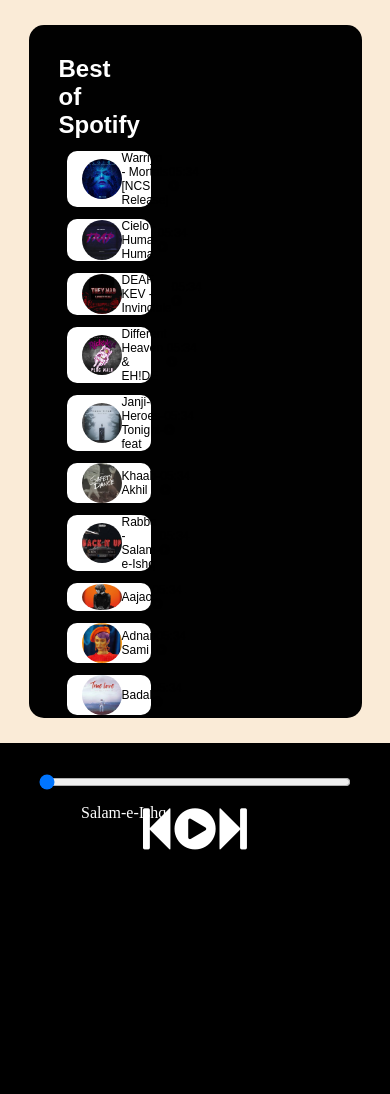
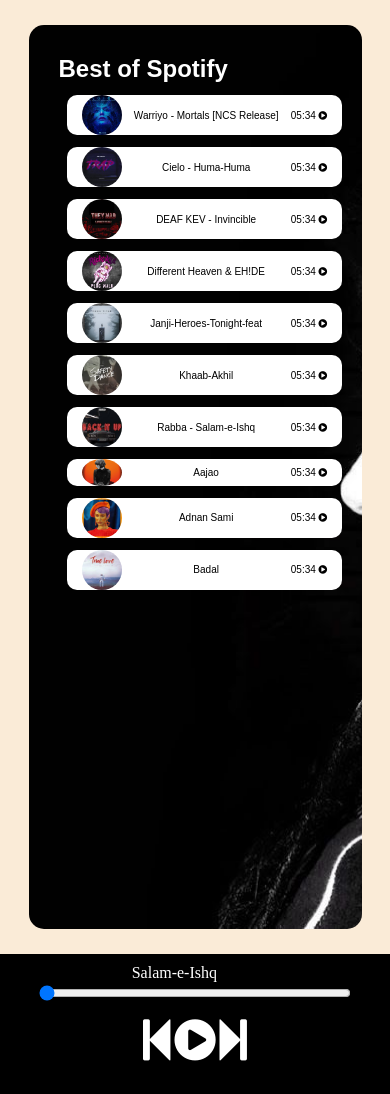
Before and after one commit to asaadjawed/spotify_clone, a PHP site: page / in a window 390 px wide. Shown: the part 65-1159 px from the top of the page. Before the commit the page ends 915 px from the top, so only its background shows below. Run offline with PHP 8.4, Linux system fonts and the light colour scheme.

Commit message:
responsive work

```diff
--- a/style.css
+++ b/style.css
@@ -66,6 +66,7 @@
     padding: 30px;
     background-image: url(./images/bg.jpg);
     background-size: cover;
+    background-position: center;
 }
 .songItem {
     background-color: white;
@@ -98,3 +99,111 @@
 .spotify-info img {
     opacity: 0;
 }
+
+
+
+@media only screen and (min-width: 320px) and (max-width: 529px) {
+    .song-list {
+        width: 90%;
+    }
+    .songItem {
+        font-size: 10px;
+        text-align: center;
+    }
+    .spotify-info {
+        position: absolute;
+        left: 23vw;
+        top: 10px;
+    }
+    .container {
+        height: 100vh;
+    }
+}
+@media only screen and (min-width: 375px) and (max-width: 424px) {
+    .song-list {
+        width: 90%;
+    }
+    .songItem {
+        font-size: 10px;
+        text-align: center;
+    }
+    .spotify-info {
+        position: absolute;
+        left: 23vw;
+        top: 10px;
+    }
+    .container {
+        height: 100vh;
+    }
+}
+@media only screen and (min-width: 425px) and (max-width: 529px) {
+    .song-list {
+        width: 90%;
+    }
+    .songItem {
+        font-size: 10px;
+        text-align: center;
+    }
+    .spotify-info {
+        position: absolute;
+        left: 23vw;
+        top: 10px;
+    }
+    .container {
+        height: 100vh;
+    }
+}
+@media only screen and (min-width: 530px) and (max-width: 767px) {
+    .song-list {
+        width: 90%;
+    }
+    .songItem {
+        font-size: 10px;
+        text-align: center;
+    }
+    .spotify-info {
+        position: absolute;
+        left: 23vw;
+        top: 10px;
+    }
+    .container {
+        height: 100%;
+    }
+}
+@media only screen and (min-width:768px) and (max-width: 991px) {
+    .song-list {
+        width: 60%;
+    }
+}
+@media only screen and (min-width:992px) and (max-width: 1199px) {
+    .song-list {
+        width: 60%;
+    }
+}
+@media only screen and (min-width:1260px) and (max-width: 1365px) {
+    .song-list {
+        width: 60%;
+    }
+}
+@media only screen and (min-width:1366px) and (max-width: 1439px) {
+    .song-list {
+        width: 60%;
+    }
+}
+@media only screen and (min-width: 1440px) and (max-width: 1599px){
+    .song-list {
+        width: 60%;
+    }
+}
+@media only screen and (min-width: 1600px) and (max-width: 1800px){
+    .song-list {
+        width: 60%;
+    }
+}
+@media only screen and (min-width: 1680px) and (max-width: 1919px){
+    .song-list {
+        width: 60%;
+    }
+}
+@media only screen and (min-width: 2560px) {
+}
```
